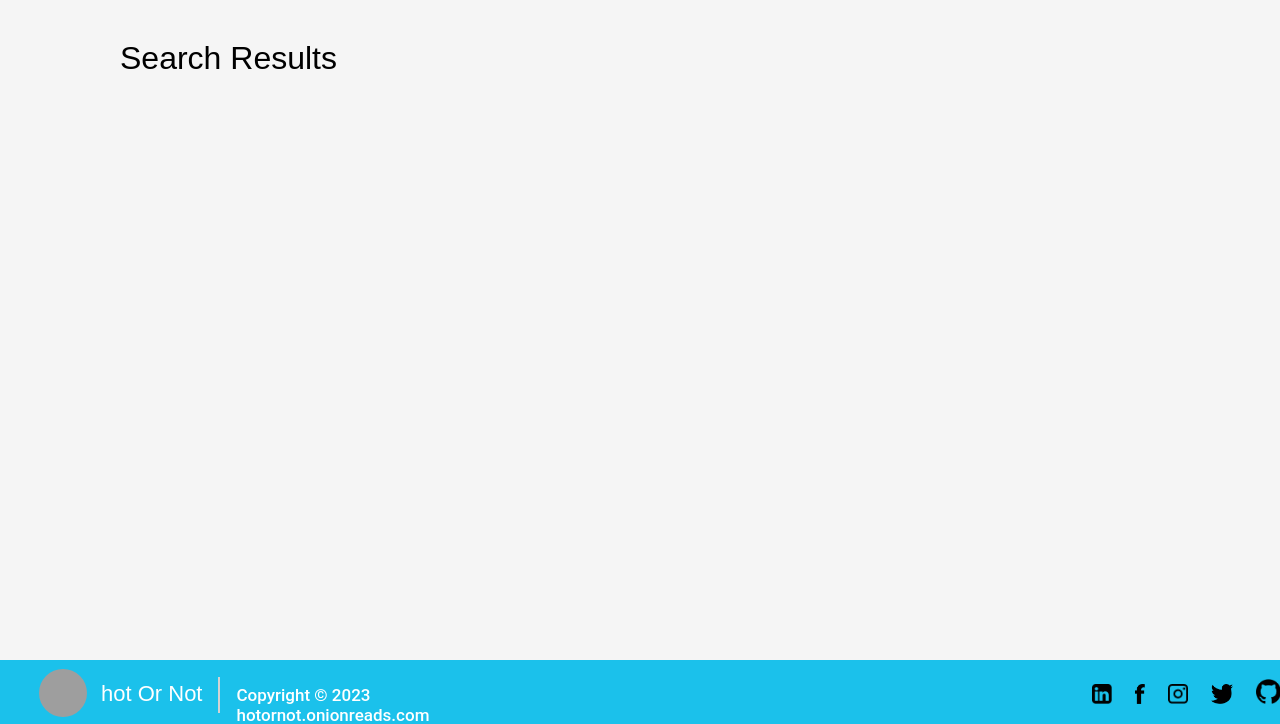
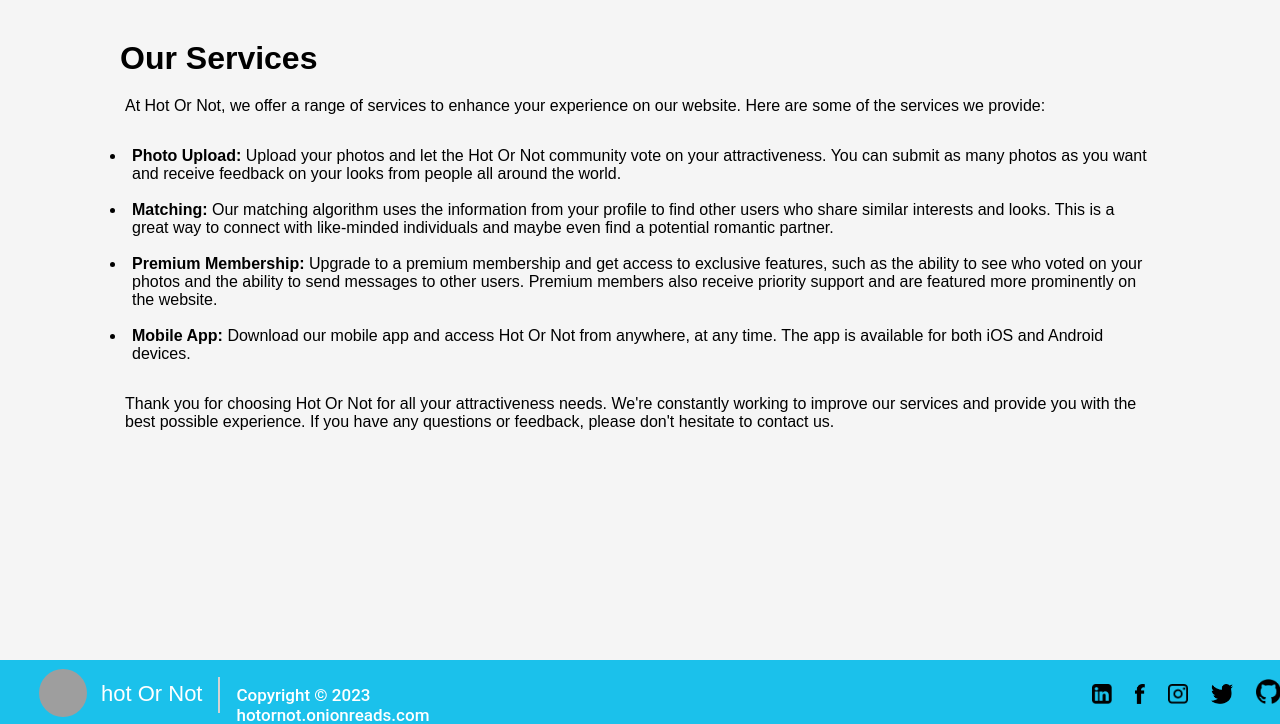
Before and after one commit to 4darsh-Dev/hotornotmyversion, a Django app: template templates/search.html in a window 1280 px wide. Shown: the part 60-784 px from the top of the page. Run offline with Django 4.2, Linux system fonts and the light colour scheme; the template is opened without the code that fills it, so the values that code supplies are empty; grey boxes are pictures that could not be loaded.

Commit message:
Update search.html

```diff
--- a/templates/search.html
+++ b/templates/search.html
@@ -1,34 +1,56 @@
-{% extends 'base.html' %}
-{% load static %}
+{% extends 'base.html' %} {% load static %}
 
 <!-- Developer : ADARSH MAURYA adwebproductions.com-->
 
-{% block title %}Search{% endblock title %}
-
-{% block head %}
+{% block title %}Services{% endblock title %} {% block head %}
 
 <link rel="stylesheet" href="{% static '/css/indexStyle.css' %}">
 <link rel="stylesheet" href="{% static '/css/responsive.css' %}">
-<link rel="stylesheet" href="{% static '/css/about.css' %}">
+<link rel="stylesheet" href="{% static '/css/services.css' %}">
 
-{% endblock head %}
-
-
-{% block main %}
+{% endblock head %} {% block main %}
 
 <main>
-
-    <p id="about-para">
-        Search Results
-    </p>
-
-
+  <h2>Our Services</h2>
+  <p class="services-para">
+    At Hot Or Not, we offer a range of services to enhance your experience on
+    our website. Here are some of the services we provide:
+  </p>
+  <ul>
+    <li>
+      <strong>Photo Upload:</strong> Upload your photos and let the Hot Or Not
+      community vote on your attractiveness. You can submit as many photos as
+      you want and receive feedback on your looks from people all around the
+      world.
+    </li>
+    <li>
+      <strong>Matching:</strong> Our matching algorithm uses the information
+      from your profile to find other users who share similar interests and
+      looks. This is a great way to connect with like-minded individuals and
+      maybe even find a potential romantic partner.
+    </li>
+    <li>
+      <strong>Premium Membership:</strong> Upgrade to a premium membership and
+      get access to exclusive features, such as the ability to see who voted on
+      your photos and the ability to send messages to other users. Premium
+      members also receive priority support and are featured more prominently on
+      the website.
+    </li>
+    <li>
+      <strong>Mobile App:</strong> Download our mobile app and access Hot Or Not
+      from anywhere, at any time. The app is available for both iOS and Android
+      devices.
+    </li>
+  </ul>
+  <p class="services-para">
+    Thank you for choosing Hot Or Not for all your attractiveness needs. We're
+    constantly working to improve our services and provide you with the best
+    possible experience. If you have any questions or feedback, please don't
+    hesitate to contact us.
+  </p>
 </main>
 
-{% endblock main %}
-
-
-{% block script %}
+{% endblock main %} {% block script %}
 
 <script src="{% static '/js/remain.js' %}">
 
```
